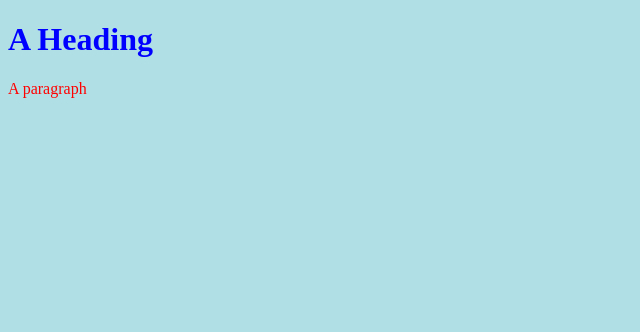
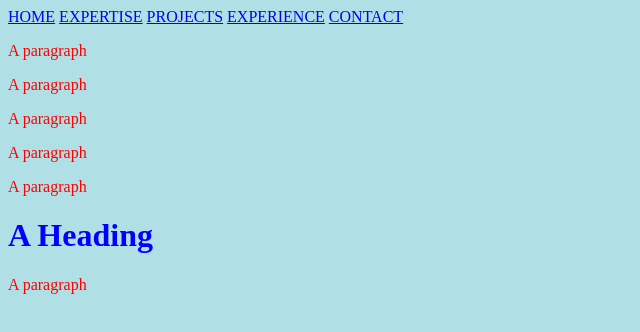
Before and after one commit to eulia16/ulianoPortfolio, a plain HTML site: page index.html in a window 1280 px wide. Shown: the whole page, without its empty margins (0-640 px from the left). Drawn offline with Linux system fonts and the light colour scheme.

Commit message:
very basic outline donw

```diff
--- a/index.html
+++ b/index.html
@@ -7,6 +7,49 @@
 
 <body>
 
+<!-- Navbar/Header stuff--->
+<div class="navigation_bar_header_top_level_class">
+    <div class="internal_navigation_bar_class">
+        <a href="#Home" class="section_header_class">HOME</a>
+        <a href="#Expertise" class="section_header_class">EXPERTISE</a>
+        <a href="#Projects" class="section_header_class">PROJECTS</a>
+        <a href="#Experience" class="section_header_class">EXPERIENCE</a>
+        <a href="#Contact" class="section_header_class">CONTACT</a>
+
+    </div>
+
+
+</div>
+
+<div class="main_content_webpage_class">
+
+    <div class="home_div_class" id="Home">
+        <p>A paragraph</p>
+    </div>
+
+    <div class="expertise_div_class" id="Expertise">
+        <p>A paragraph</p>
+    </div>
+
+    <div class="projects_div_class" id="Projects">
+        <p>A paragraph</p>
+    </div>
+
+    <div class="experience_div_class" id="Experience">
+        <p>A paragraph</p>
+    </div>
+
+    <div class="content_div_class" id="Content">
+        <p>A paragraph</p>
+    </div>
+
+
+
+
+</div>
+
+
+
 <h1>A Heading</h1>
 <p>A paragraph</p>
 
```
